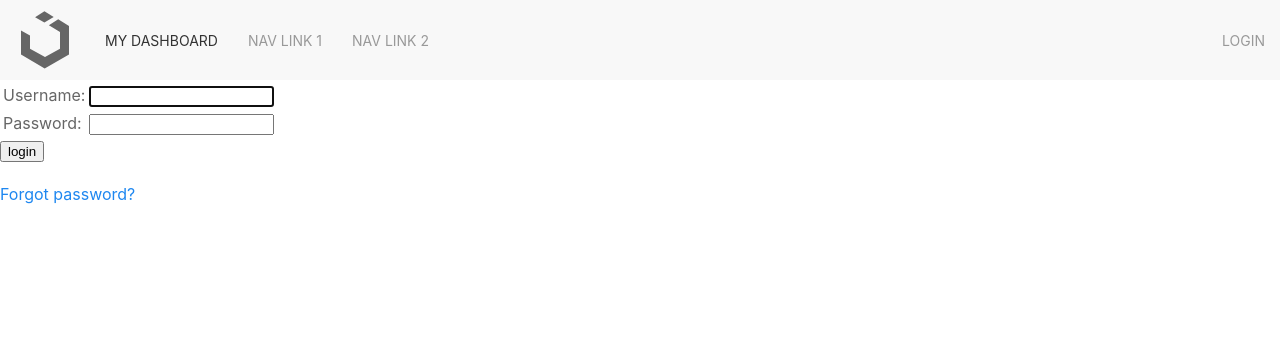
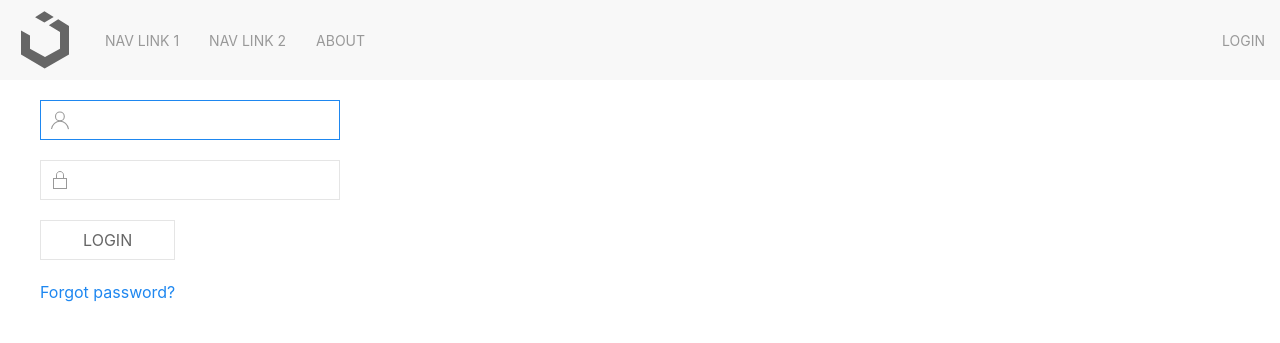
Before and after one commit to jeff-eng/Commune, a Django app: page /accounts/login/ in a window 1280 px wide. Shown: the top 343 px of the page. Run offline with Django 3.2, Linux system fonts and the light colour scheme.

Commit message:
Added UIKit to the Login page. Modified the Asset Detail and Asset List pages with UIKit components. Just making minor UI tweaks to incorporate UIKit.

```diff
--- a/communeapp/settings.py
+++ b/communeapp/settings.py
@@ -129,7 +129,7 @@ STATIC_ROOT = os.path.join(BASE_DIR, 'static')
 
 # Redirect to dashboard URL after login (Default redirects to /accounts/profile)
 LOGIN_REDIRECT_URL = '/dashboard'
-# Redirect to home URL after login
+# Redirect to home URL after logout
 LOGOUT_REDIRECT_URL = '/'
 
 # FOR TESTING ONLY #
--- a/inventory/static/js/app.js
+++ b/inventory/static/js/app.js
@@ -6,7 +6,6 @@ function returnAsset() {
     // Query the button
     $('.return-btn').click(function() {
         event.preventDefault();
-        alert('Return button clicked.');
         let clickedButton = $(this);
         let uid = clickedButton.data('uid');
 
@@ -27,7 +26,7 @@ function returnAsset() {
                 $('#due-back-pg').remove();
                 // Remove the 'Marked as Returned' button from the DOM
                 $('.return-btn').remove();
-                UIkit.notification('Item has been marked as returned.', {pos: 'top-center'});
+                UIkit.notification('Item has been marked as returned.', {pos: 'top-center', status: 'primary', timeout: 3000});
             },
             error: function(jqXHR, textStatus, errorThrown) {
                 console.log('ERROR: Unable to send HTTPRequest to server.');
--- a/inventory/templates/inventory/asset_list.html
+++ b/inventory/templates/inventory/asset_list.html
@@ -16,8 +16,8 @@
             {% for asset in asset_list %}
                 <tr data-uid="{{ asset.uid }}">
                     <td><a href="{{ asset.get_absolute_url }}">{{ asset.name }}</a></td>
+                    <td>{{ asset.borrower }}</td>
                     <td>{{ asset.return_date }}</td>
-                    <td>{{ asset.borrower }}</td>
                     {% if asset.is_dueback %}
                         <td>Yes</td>
                     {% else %}
--- a/inventory/templates/layout.html
+++ b/inventory/templates/layout.html
@@ -14,11 +14,19 @@
             <nav class="uk-navbar-container" uk-navbar>
                 <div class="uk-navbar-left">
                     <a class="uk-navbar-item uk-logo" href="/"><span uk-icon="icon: uikit; ratio: 3"></span></a>
+                    {% if user.is_authenticated %}
                     <ul class="uk-navbar-nav">
                         <li class="uk-active"><a href="/dashboard">My Dashboard</a></li>
+                        <li><a href="#">Signed in Nav Link 1</a></li>
+                        <li><a href="#">Signed in Nav Link 2</a></li>
+                    </ul>
+                    {% else %}
+                    <ul class="uk-navbar-nav">
                         <li><a href="#">Nav Link 1</a></li>
                         <li><a href="#">Nav Link 2</a></li>
+                        <li><a href="#">About</a></li>
                     </ul>
+                    {% endif %}
                 </div>
                 <div class="uk-navbar-right">
                     <ul class="uk-navbar-nav">
@@ -34,6 +42,9 @@
         </header>
 
         {% block main %}{% endblock %}
+
+        <footer></footer>
+
         <script src="{% static 'js/uikit.min.js' %}"></script>
         <script src="{% static 'js/uikit-icons.min.js' %}"></script>
         <script src="https://ajax.googleapis.com/ajax/libs/jquery/3.4.1/jquery.min.js"></script>
--- a/templates/registration/login.html
+++ b/templates/registration/login.html
@@ -3,10 +3,6 @@
 {% block title %}Login{% endblock %}
 
 {% block main %}
-
-{% if form.errors %}
-    <p>Your username and password didn't match.  Please try again.</p>
-{% endif %}
 
 {% if next %}
     {% if user.is_authenticated %}
@@ -16,22 +12,33 @@
     {% endif %}
 {% endif %}
 
-<form action="{% url 'login' %}" method="post">
-{% csrf_token %}
-<table>
-    <tr>
-        <td>{{ form.username.label_tag }}</td>
-        <td>{{ form.username }}</td>
-    </tr>
-    <tr>
-        <td>{{ form.password.label_tag }}</td>
-        <td>{{ form.password }}</td>
-    </tr>
-</table>
-<input type="submit" value="login"/>
-<input type="hidden" name="next" value="{{ next }}"/>
-</form>
+<div class="uk-container">
+    <form class="uk-form" action="{% url 'login' %}" method="post">
+    {% csrf_token %}
+        <div class="uk-margin">
+            <div class="uk-inline">
+                <span class="uk-form-icon" uk-icon="icon: user"></span>
+                <input class="uk-input uk-form-width-1-2" type="text" name="username" autofocus required id="id_username" autocomplete="off">
+            </div>
+        </div>
+        <div class="uk-margin">
+            <div class="uk-inline">
+                <span class="uk-form-icon" uk-icon="icon: lock"></span>
+                <input class="uk-input uk-form-width-1-2" type="password" name="password" required id="id_password" autocomplete="off">
+            </div>
+        </div>
+        <div class="uk-margin">
+            <div class="uk-inline">
+                <input class="uk-input" type="submit" value="LOGIN">
+                <p><a href="{% url 'password_reset' %}">Forgot password?</a></p>
+                <input type="hidden" name="next" value="{{ next }}">
+            </div>
+        </div>
+    </form>
+</div>
 
-<p><a href="{% url 'password_reset' %}">Forgot password?</a></p>
+{% if form.errors %}
+    <p>Your username and password didn't match.  Please try again.</p>
+{% endif %}
 
 {% endblock %}
```
Also changed, not shown: inventory/templates/index.html (+2 -5 lines), inventory/templates/inventory/asset_detail.html (+41 -14 lines).
